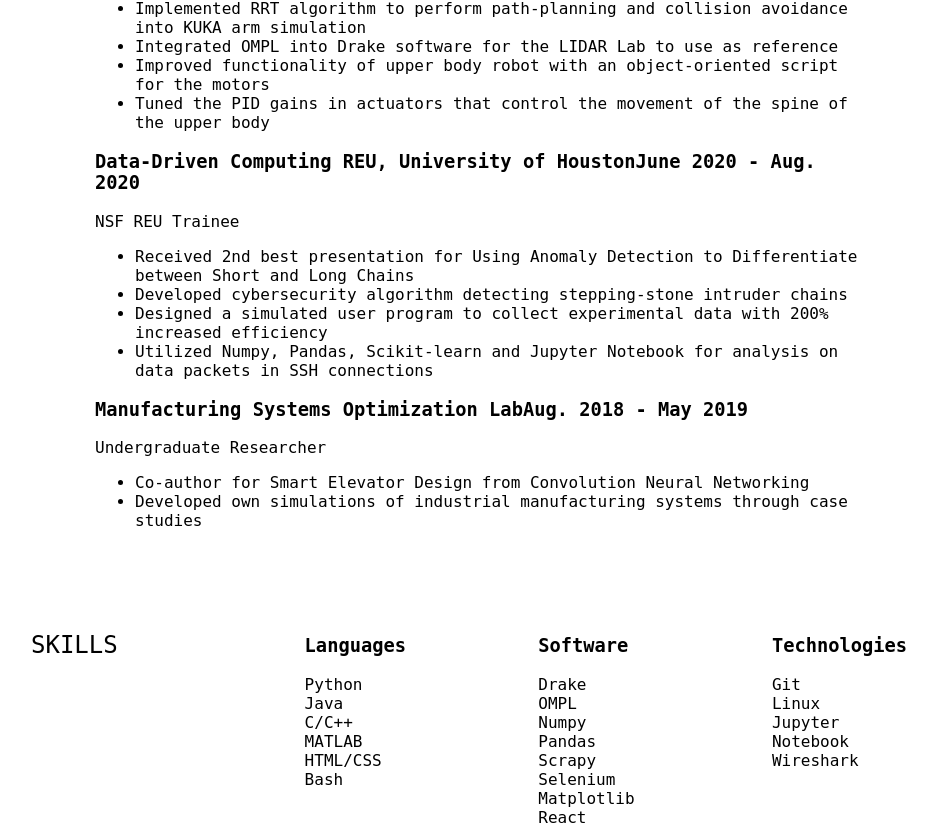
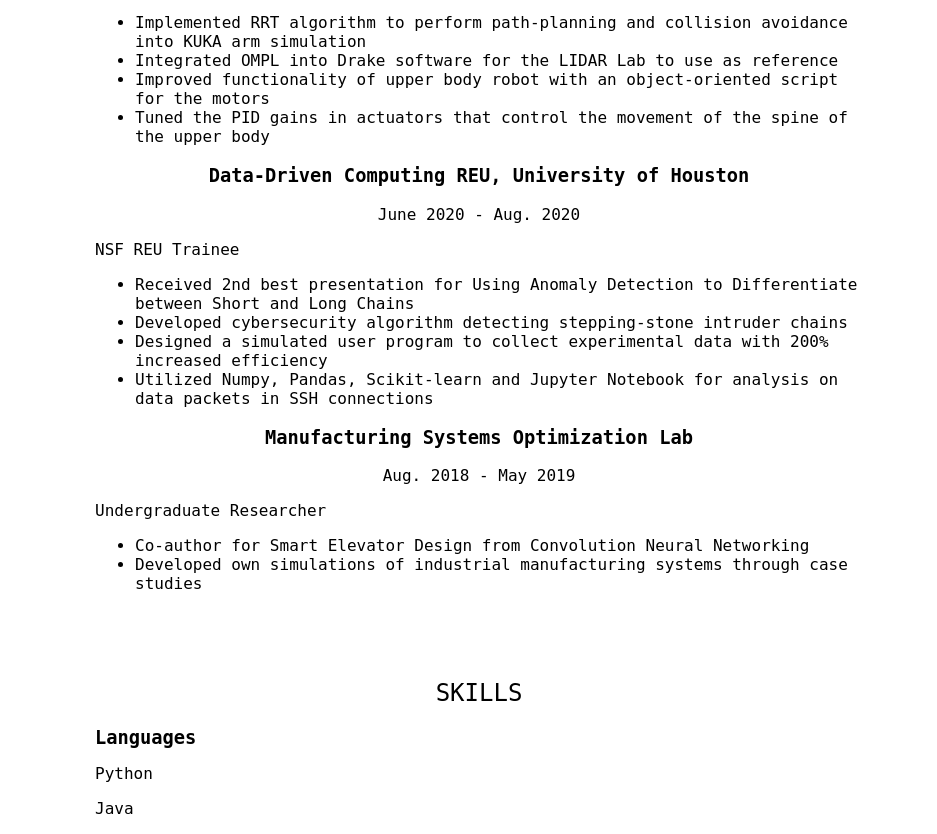
Before and after one commit to jerredchen/Personal-Website, a React (Create React App) app: page / in a window 1280 px wide. Shown: the part 1963-2797 px from the top of the page, without its empty margins (161-1098 px from the left). Built offline with nearby package versions, Linux system fonts and the light colour scheme.

Commit message:
complete site centered redesign

```diff
--- a/src/Components/Experience.js
+++ b/src/Components/Experience.js
@@ -8,9 +8,9 @@ function Experience() {
             </div>
 
             <div className="experience-content">
-                <h3>Laboratory of Intelligent Decisions and Autonomous Robots
+                <h3>Laboratory of Intelligent Decisions and Autonomous Robots</h3>
                 <span>Aug. 2019 - Present</span>
-                </h3>
+                <div className="exp-block">
                     <p>Undergraduate Researcher</p>
                     <ul>
                         <li>Implemented RRT algorithm to perform path-planning and collision avoidance into KUKA arm simulation</li>
@@ -18,9 +18,10 @@ function Experience() {
                         <li>Improved functionality of upper body robot with an object-oriented script for the motors</li>
                         <li>Tuned the PID gains in actuators that control the movement of the spine of the upper body</li>
                     </ul>
-                <h3>Data-Driven Computing REU, University of Houston
+                </div>
+                <h3>Data-Driven Computing REU, University of Houston</h3>
                 <span>June 2020 - Aug. 2020</span>
-                </h3>
+                <div className="exp-block">
                     <p>NSF REU Trainee</p>
                     <ul>
                         <li>Received 2nd best presentation for Using Anomaly Detection to Differentiate between Short and Long Chains</li>
@@ -28,9 +29,10 @@ function Experience() {
                         <li>Designed a simulated user program to collect experimental data with 200% increased efficiency</li>
                         <li>Utilized Numpy, Pandas, Scikit-learn and Jupyter Notebook for analysis on data packets in SSH connections</li>
                     </ul>
-                <h3>Manufacturing Systems Optimization Lab
+                </div>
+                <h3>Manufacturing Systems Optimization Lab</h3>
                 <span>Aug. 2018 - May 2019</span>
-                </h3>
+                <div className="exp-block">
                     <p>Undergraduate Researcher</p>
                     <ul>
                         <li>Co-author for Smart Elevator Design from Convolution Neural Networking</li>
@@ -38,6 +40,7 @@ function Experience() {
                     </ul>
                 </div>
             </div>
+        </div>
         </section>
     );
 }
--- a/src/Components/Skills.js
+++ b/src/Components/Skills.js
@@ -10,36 +10,36 @@ function Skills() {
                 <div className="skills-container">
                     <div id="skill-child" className="languages">
                         <h3 className="skill-block">Languages</h3>
-                        <ul className="skill-block">
-                            <li>Python</li>
-                            <li>Java</li>
-                            <li>C/C++</li>
-                            <li>MATLAB</li>
-                            <li>HTML/CSS</li>
-                            <li>Bash</li>
-                        </ul>
+                        <div className="skill-block">
+                            <p>Python</p>
+                            <p>Java</p>
+                            <p>C/C++</p>
+                            <p>MATLAB</p>
+                            <p>HTML/CSS</p>
+                            <p>Bash</p>
+                        </div>
                     </div>
                     <div id="skill-child" className="software">
                         <h3 className="skill-block">Software</h3>
-                        <ul className="skill-block">
-                            <li>Drake</li>
-                            <li>OMPL</li>
-                            <li>Numpy</li>
-                            <li>Pandas</li>
-                            <li>Scrapy</li>
-                            <li>Selenium</li>
-                            <li>Matplotlib</li>
-                            <li>React</li>
-                        </ul>
+                        <div className="skill-block">
+                            <p>Drake - Robotics Simulation</p>
+                            <p>Open Motion Planning Library</p>
+                            <p>Numpy</p>
+                            <p>Pandas</p>
+                            <p>Scrapy</p>
+                            <p>Selenium</p>
+                            <p>Matplotlib</p>
+                            <p>React</p>
+                        </div>
                     </div>
                     <div id="skill-child" className="tech">
                         <h3 className="skill-block">Technologies</h3>
-                        <ul className="skill-block">
-                            <li>Git</li>
-                            <li>Linux</li>
-                            <li>Jupyter Notebook</li>
-                            <li>Wireshark</li>
-                        </ul>
+                        <div className="skill-block">
+                            <p>Git</p>
+                            <p>Linux</p>
+                            <p>Jupyter Notebook</p>
+                            <p>Wireshark</p>
+                        </div>
                     </div>
                 </div>
             </div>
--- a/src/styling.css
+++ b/src/styling.css
@@ -112,16 +112,16 @@ section#education {
 
 /* For mobile */
 
-#education, #experience {
+#education, #experience, #skills, #projects {
     text-align: center;
 }
 
-#education .row-item h1, #experience h1 {
+#education .row-item h1, #experience h1, #skills h1, #projects h1 {
     font-weight: 500;
     text-transform: uppercase;
 }
 
-#education .college-info, #education .course-block, .experience-content {
+#education .college-info, #education .course-block, .exp-block, .skill-block {
     text-align: left;
     width: 60%;
     margin: 0 auto;
@@ -225,7 +225,7 @@ section#experience {
     padding-top: 50px;
 }
 
-#skills h1 span {
+/* #skills h1 span {
     font-weight: 500;
     text-transform: uppercase;
     padding-left: 15%;
@@ -240,7 +240,6 @@ section#experience {
 
 #skill-child {
     flex: 1;
-    /* font: 18px 'monospace'; */
     align-items: center;
 }
 
@@ -254,7 +253,7 @@ section#experience {
 
 .tech {
     padding-right: 30%;
-}
+} */
 
 /* ----------------------------------------*/
 /*                 Projects
@@ -265,7 +264,7 @@ section#experience {
     padding-top: 50px;
 }
 
-.projects-title h1 span {
+/* .projects-title h1 span {
     text-transform: uppercase;
     font-weight: 500;
-}
+} */
```
Lines whose indentation alone changed are shown as unchanged.
